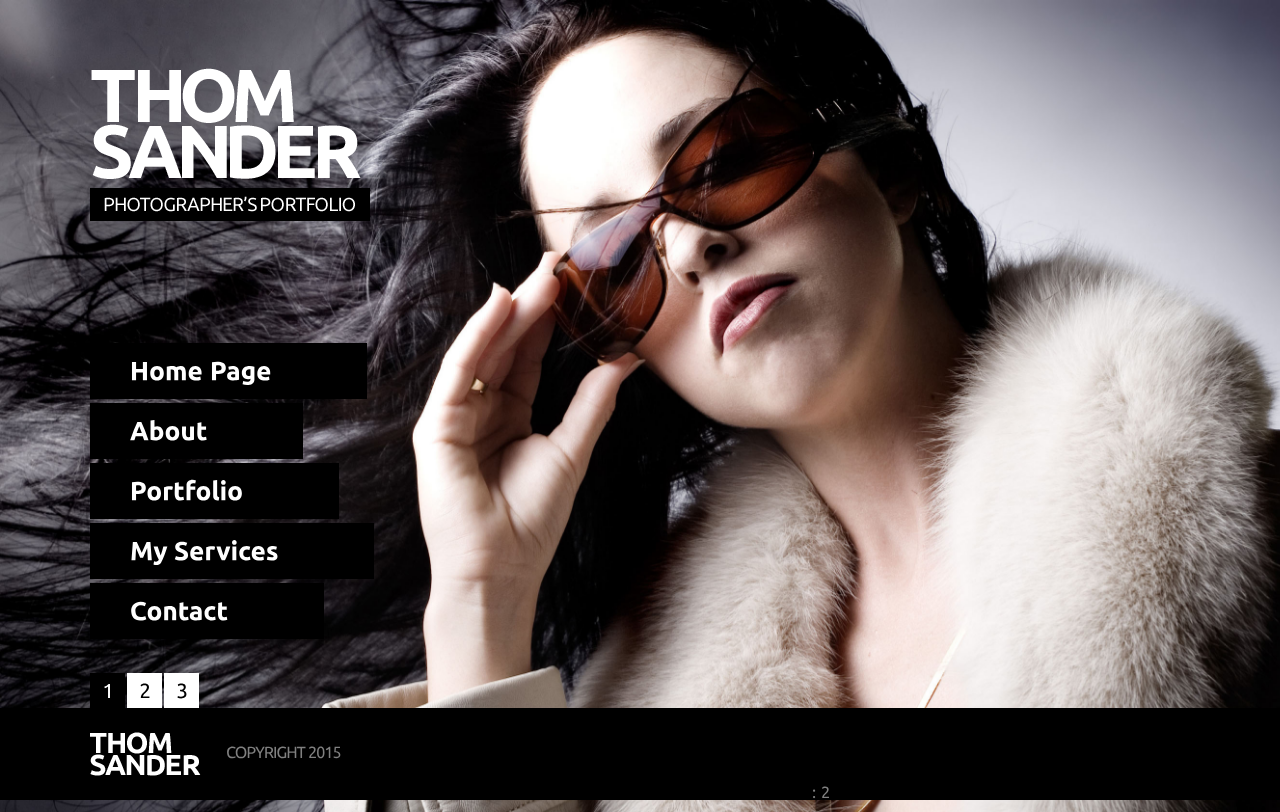
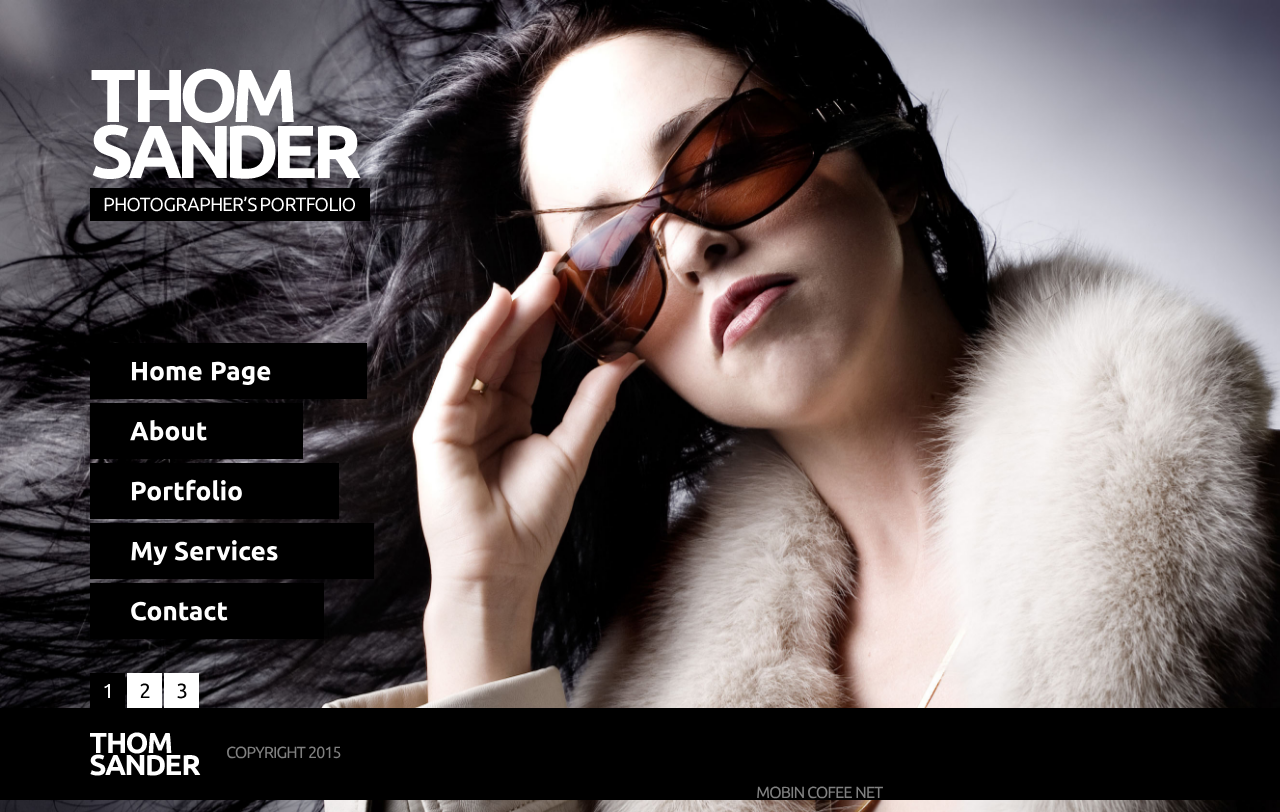
Before and after one commit to mobincoffeenet/mobincoffeenet.github.io, a plain HTML site: page index.html in a window 1280 px wide. Drawn offline with Linux system fonts and the light colour scheme.

Commit message:
Update index.html

```diff
--- a/index.html
+++ b/index.html
@@ -423,7 +423,7 @@
 						<a href="http://www.Sourcecodes.ir/" id="footer_logo">Thom Sander</a> Copyright 2015
 					</div>
 					<div class="col_2">
-						کافی نت مبین : بسیج 2 کوچه سوم
+						Mobin Cofee Net
 						<!-- {%FOOTER_LINK} -->
 					</div>
 				</footer>
```
